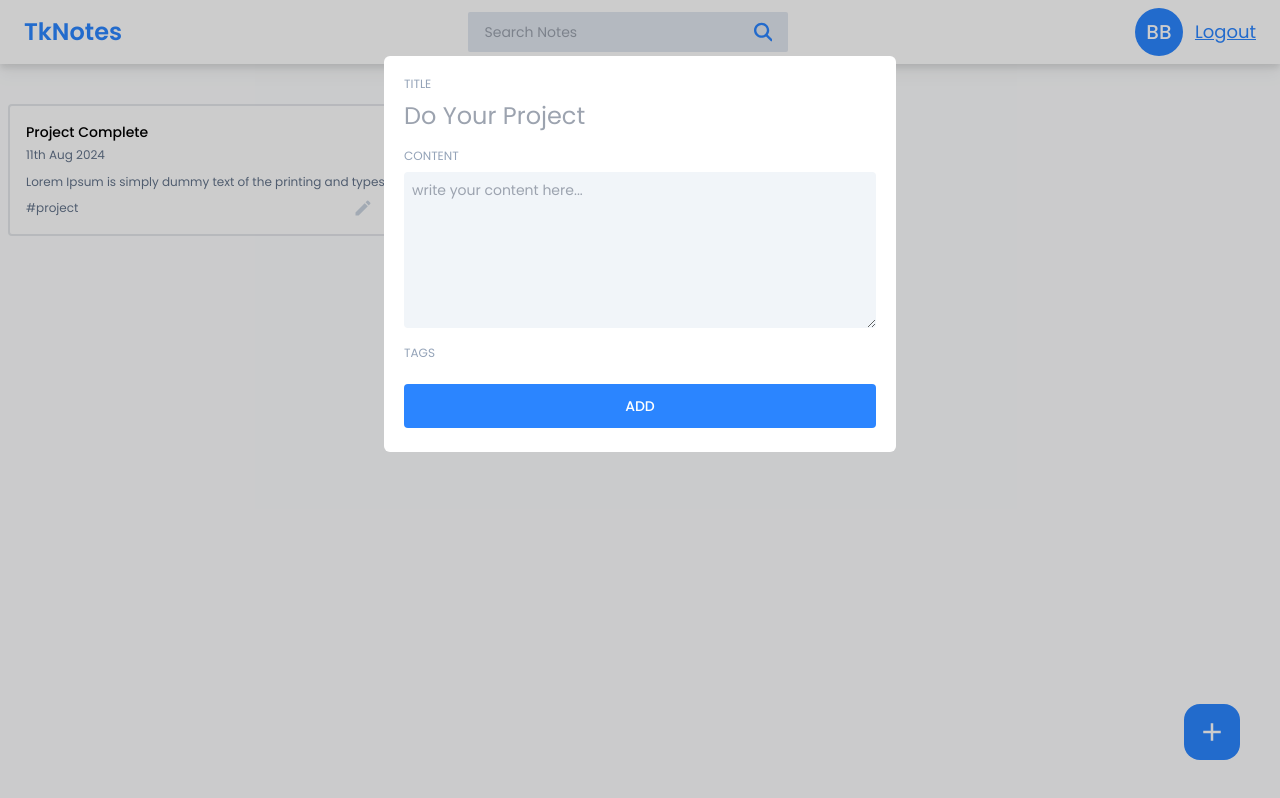
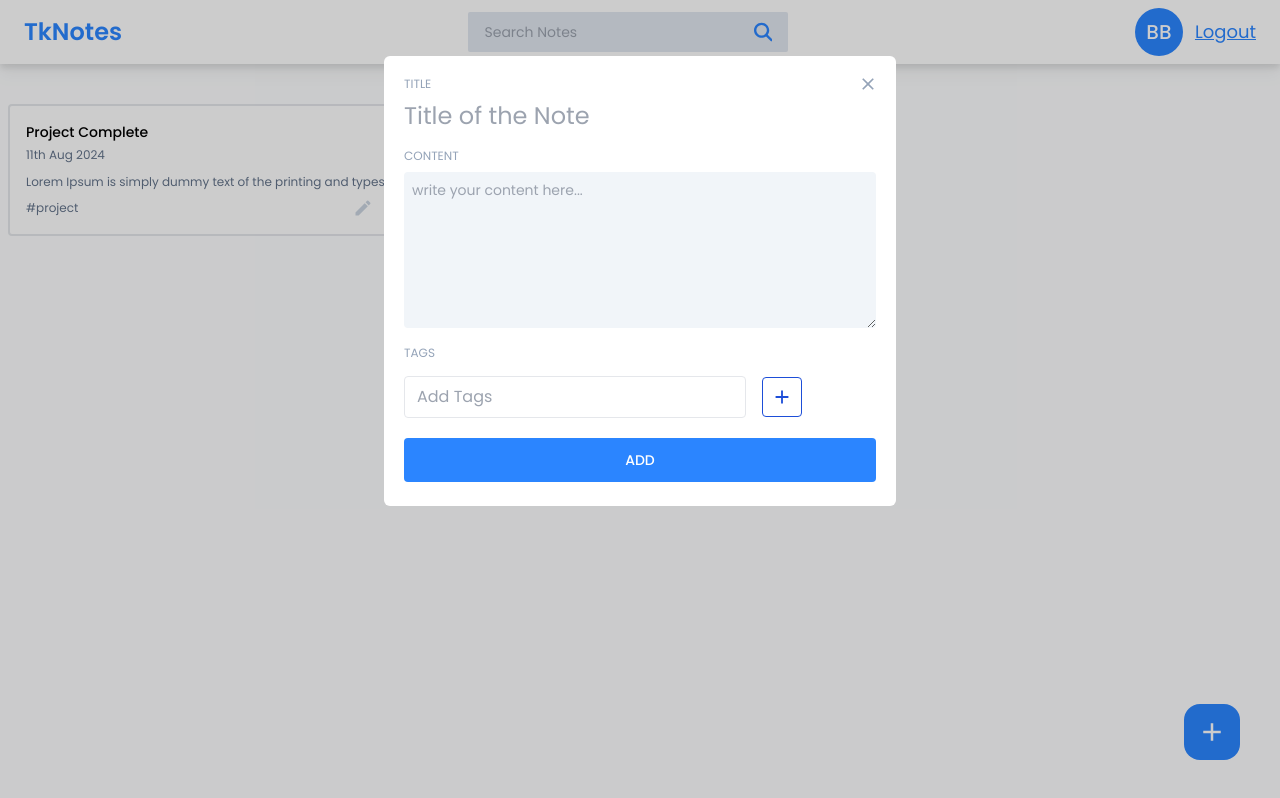
Before and after one commit to its-bismay/TkNotes, a React (Vite) app in the folder Client/: page /home in a window 1280 px wide. Both pictures are taken after a click on the button 1212 px from the left and 732 px from the top of the page. Built offline with nearby package versions, Linux system fonts and the light colour scheme.

Commit message:
design completed for modal

```diff
--- a/Client/src/Components/AddEditNotes.jsx
+++ b/Client/src/Components/AddEditNotes.jsx
@@ -1,20 +1,32 @@
-import React from 'react'
+import React, { useState } from 'react'
+import Taginput from './Taginput'
+import { MdClose } from "react-icons/md";
 
-const AddEditNotes = () => {
+const AddEditNotes = ({onClose}) => {
+
+  const [title, setTitle] = useState("")
+  const [content, setContent] = useState("")
+  const [tags, setTags] = useState("")
   return (
-    <div>
+    <div className='relative'>
+
+        <button className='w-10 h-10 rounded-full flex items-center justify-center absolute -top-3 -right-3 hover:bg-slate-50' onClick={onClose}>
+          <MdClose className='text-xl text-slate-400'/>
+        </button>
+
         <div className="flex flex-col gap-2">
             <label className='input-lable'>TITLE</label>
-            <input type="text" className='text-2xl text-slate-950 outline-none' placeholder='Do Your Project'/>
+            <input type="text" className='text-2xl text-slate-950 outline-none' placeholder='Title of the Note' value={title} onChange={({target}) => setTitle(target.value)}/>
         </div>
 
         <div className="flex flex-col gap-2 mt-4">
             <label className='input-lable'>CONTENT</label>
-            <textarea type="text" className='text-sm text-slate-950 outline-none bg-slate-100 rounded p-2' placeholder='write your content here...' rows={7}></textarea>
+            <textarea type="text" className='text-sm text-slate-950 outline-none bg-slate-100 rounded p-2' placeholder='write your content here...' rows={7} value={content} onChange={({target}) => setContent(target.value)}></textarea>
         </div>
 
         <div className="mt-3">
             <label className='input-lable'>TAGS</label>
+            <Taginput tags={tags} setTags={setTags}></Taginput>
         </div>
 
         <button className='btn-primary font-medium mt-5 p-3' onClick={() => {}}>ADD</button>
--- /dev/null
+++ b/Client/src/Components/Taginput.jsx
@@ -0,0 +1,59 @@
+import React, { useState } from 'react'
+import { MdAdd, MdClose } from "react-icons/md";
+
+const Taginput = ({tags, setTags}) => {
+
+    const [inputValue, setInputValue] = useState("")
+
+    const handleInput = (e) => {
+        setInputValue(e.target.value)
+    }
+
+    const addNewTag = () => {
+        if (inputValue.trim() !== ""){
+            setTags([...tags, inputValue.trim()])
+            setInputValue("")
+        }
+    }
+
+    const handleKeyDown = (e) => {
+        if(e.key === "Enter"){
+            addNewTag()
+        }
+    }
+    const handleRemoveTag = (tagToRemove) => {
+        setTags(tags.filter((tag) => tag !== tagToRemove))
+    }
+  return (
+    <div>
+
+        {
+            tags?.length > 0 && (
+                <div className="flex items-center gap-2 flex-wrap mt-2">
+                    {
+                        tags.map((tag, index) => (
+                            <span key={index} className='flex items-center gap-2 text-sm text-slate-900 bg-slate-100 px-3 py-1 rounded'>
+                                # {tag} <button onClick={() => {
+                                    handleRemoveTag(tag)
+                                }}>
+                                    <MdClose/>
+                                </button>
+                            </span>
+                        ))
+                    }
+                </div>
+            )
+        }
+
+        <div className="flex items-center gap-4 mt-3">
+            <input type='text' className='tex-sm bg-transparent border px-3 py-2 rounded outline-none' placeholder='Add Tags' value={inputValue} onChange={handleInput} onKeyDown={handleKeyDown}></input>
+
+            <button className='w-10 h-10 justify-center items-center flex rounded border border-blue-700 hover:bg-blue-700 group' onClick={addNewTag}>
+                <MdAdd size={22} className="tetx-2xl text-blue-700 group-hover:text-white"></MdAdd>
+            </button>
+        </div>
+    </div>
+  )
+}
+
+export default Taginput
--- a/Client/src/Pages/Dashboard/Dashboard.jsx
+++ b/Client/src/Pages/Dashboard/Dashboard.jsx
@@ -58,7 +58,13 @@ const Dashboard = () => {
         contentLable=""
         className="w-[40%] max-h-3/4 bg-white rounded-md mx-auto mt-14 p-5 overflow-scroll">
 
-        <AddEditNotes></AddEditNotes>
+        <AddEditNotes onClose={() => {
+            setOpenAddEditModal({
+                isShown: false,
+                type: "add",
+                data: null
+            })
+        }}></AddEditNotes>
         </Modal>
     </>
   )
```
